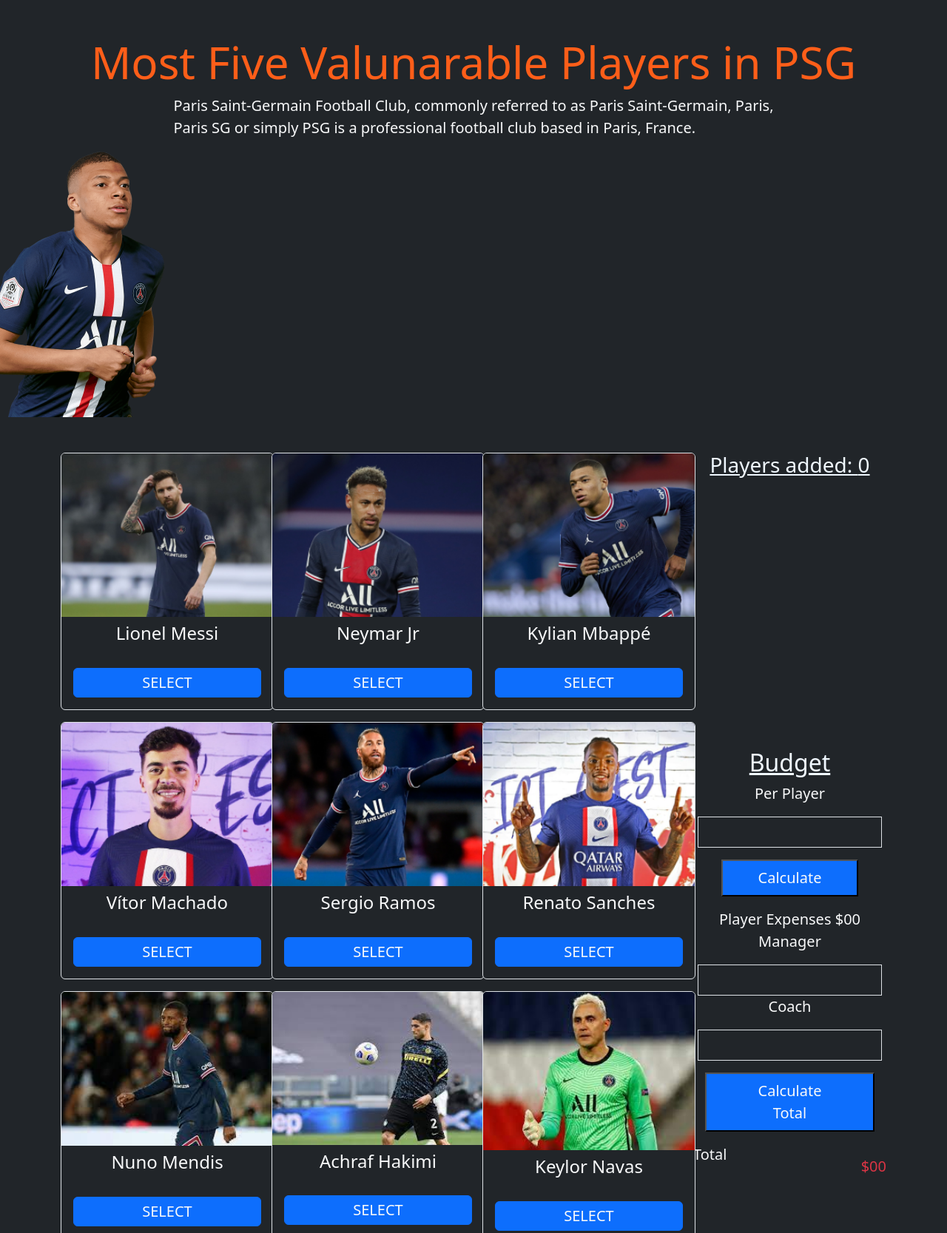
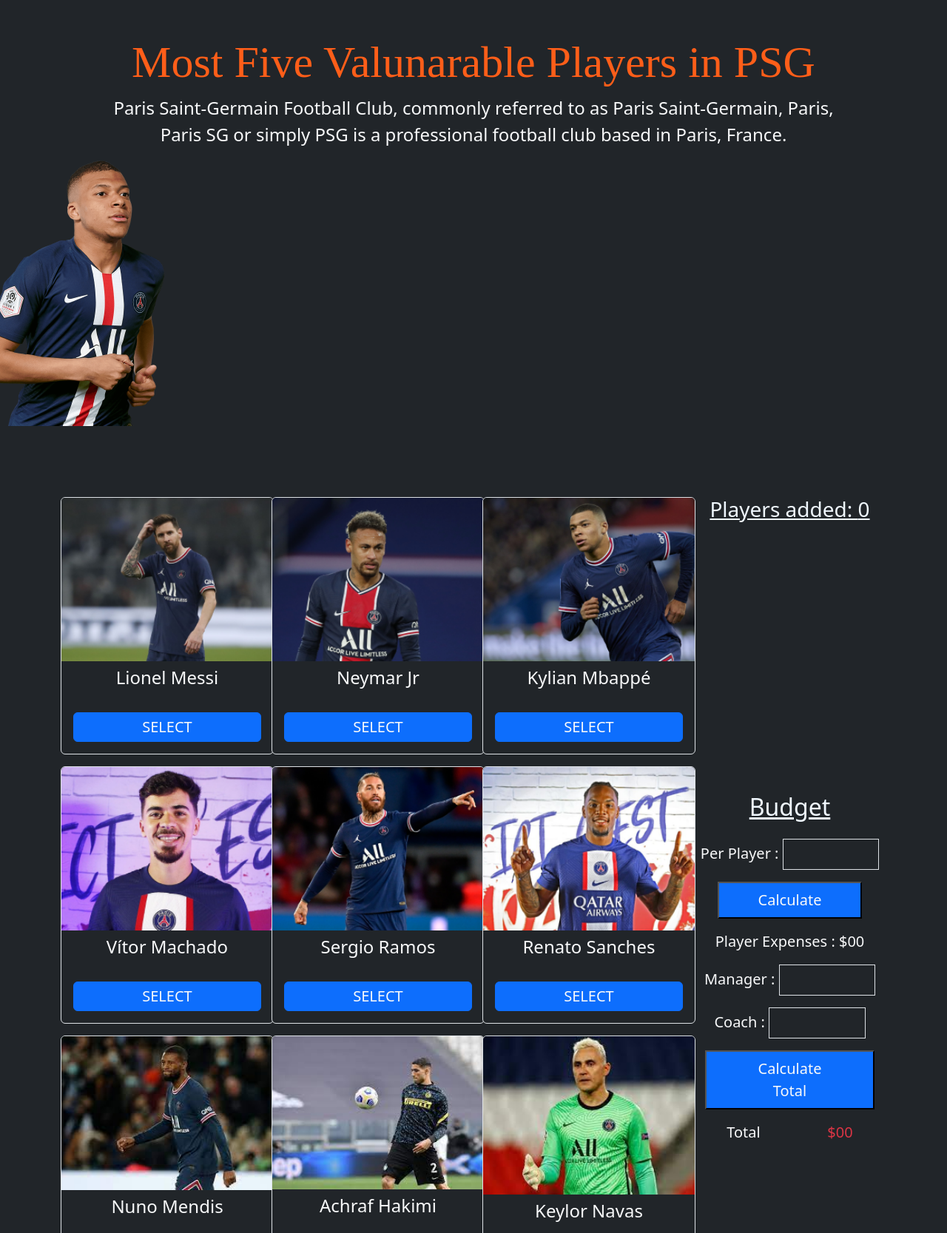
Before and after one commit to mirazulislam1/best-five-dom, a plain HTML site: page index.html in a window 1280 px wide. Shown: the top 1667 px of the page at 74% size. Drawn offline with nearby package versions, Linux system fonts and the light colour scheme.

Commit message:
last update

```diff
--- a/index.html
+++ b/index.html
@@ -11,13 +11,12 @@
   </head>
   <body class="bg-dark">
      <!-- header section start -->
-     <header class="">
-
-     <div class=" mt-5">
-        <h1 class="d-flex justify-content-center head-color">Most Five Valunarable Players in PSG</h1>
-        <p class="fs-5 d-flex justify-content-center text-light">Paris Saint-Germain Football Club, commonly referred to as Paris Saint-Germain, Paris, <br> Paris SG or simply PSG is a professional football club based in Paris, France. </p>
+     <header>
+     <div class=" mt-5   text-center">
+        <h1 class="head-color">Most Five Valunarable Players in PSG</h1>
+        <p class="fs-4 text-light">Paris Saint-Germain Football Club, commonly referred to as Paris Saint-Germain, Paris, <br> Paris SG or simply PSG is a professional football club based in Paris, France. </p>
      </div>
-     <img src="image/image 27.png" alt="">
+     <img class="mb-5" src="image/image 27.png" alt="">
     </header>
     <!-- header section end--->
     <!-- main section start -->
@@ -127,21 +126,21 @@
                       </div>
                       <div class="col-12 text-center">
                         <h2 class="text-center selected">Budget</h2>
-                        <p class="text-light d-inline fs-5 ">Per Player</p>
-                        <input id="player-input" class="p-2 bg-dark border border-1 text-light mt-3" type="text">
-                        <button id="btn-calculate" class="m-3 px-5 py-2 fs-5 bg-primary text-light">Calculate</button>
+                        <p class="text-light d-inline fs-5 ">Per Player : </p>
+                        <input id="player-input" class="p-2 bg-dark border border-1 text-light mt-3 w-50" type="text">
+                        <button id="btn-calculate" class="m-3 px-5 py-2 fs-5 bg-primary text-light w-75">Calculate</button>
                         <br>
-                        <p class="text-light d-inline fs-5">Player Expenses $<span id="expenses-total">00</span></p>
+                        <p class="text-light d-inline fs-5">Player Expenses : $<span id="expenses-total">00</span></p>
                         <br>
-                        <p class="text-light d-inline fs-5">Manager</p>
-                        <input id="manager-input" class="p-2 bg-dark text-light border border-1 mt-3" type="text">
+                        <p class="text-light d-inline fs-5">Manager : </p>
+                        <input id="manager-input" class="p-2 bg-dark text-light border border-1 mt-3 w-50" type="text">
                         <br>
-                        <p class="text-light d-inline  fs-5">Coach</p>
-                        <input id="coach-input" class="p-2 bg-dark text-light border border-1 mt-3" type="text">
+                        <p class="text-light d-inline  fs-5">Coach : </p>
+                        <input id="coach-input" class="p-2 bg-dark text-light border border-1 mt-3 w-50" type="text">
                         <button id="btn-totalCalculate" class="m-3 px-5 py-2 fs-5 bg-primary text-light">Calculate Total</button>
-                        <div class="d-flex justify-content-between">
+                        <div class="d-flex justify-content-around">
                             <p class="text-light fs-5 ">Total</p>
-                            <p class="fs-5 text-danger mt-3">$<span id="final-total">00</span></p>
+                            <p class="fs-5 text-danger ">$<span id="final-total">00</span></p>
                         </div>
                       </div>
                     </div>
--- a/js/expenses.js
+++ b/js/expenses.js
@@ -1,20 +1,21 @@
+// calculate first button
+
 document.getElementById('btn-calculate').addEventListener('click',function(){
     const playerExpenses = getInputFieldValueById('player-input');
     const playerNumber = getTextElementValueById ('add-player')
+    const totalExpenses = getTextElementValueById('expenses-total');
     const totalPlayerExpenses = playerExpenses * playerNumber;
-    const totalExpenses = getTextElementValueById('expenses-total');
     setTextElementById('expenses-total', totalPlayerExpenses);
 })
 
+// calculate secend button
+
 document.getElementById('btn-totalCalculate').addEventListener('click',function(){
-    const playerExpenses = getInputFieldValueById('player-input');
-    const playerNumber = getTextElementValueById ('add-player')
-    const totalPlayerExpenses = playerExpenses * playerNumber;
-
+    const totalExpenses = getTextElementValueById('expenses-total');
     const managerExpenses = getInputFieldValueById('manager-input');
     const coachExpenses = getInputFieldValueById('coach-input');
-    const finalTotalExpenses = totalPlayerExpenses + managerExpenses + coachExpenses;
     const finalTotal  = getTextElementValueById('final-total');
+    const finalTotalExpenses = totalExpenses + managerExpenses + coachExpenses;
     setTextElementById('final-total', finalTotalExpenses);
 
 })
--- a/js/playerList.js
+++ b/js/playerList.js
@@ -18,12 +18,7 @@
 
 function playerList(element){
     const playerName = element.parentNode.children[1].innerText;
-
     element.disabled = true;
-    if(playerName.length > 5){
-        alert('you cannot select more than players')
-        return alert;
-    }
     const playerObject = {
         playerName : playerName,
     }
--- a/style/styles.css
+++ b/style/styles.css
@@ -1,7 +1,8 @@
-body
 .head-color{
+    font-family:Brush Script MT;
     color: #FF5E19;
     font-size: 60px;
+
 }
 .selected{
     text-decoration: underline;
```
